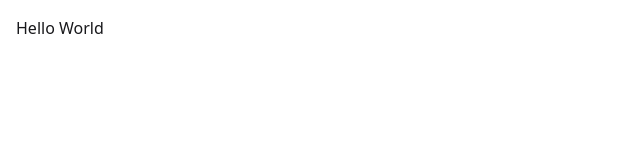
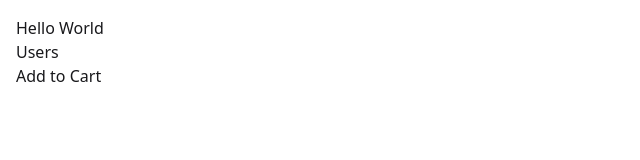
Before and after one commit to VioCodingAi/next-app, a Next.js app: page / in a window 1280 px wide. Shown: the top 160 px of the page, without its empty margins (0-640 px from the left). Built offline with nearby package versions, Linux system fonts and the light colour scheme.

Commit message:
Add ProductCard and AddToCard components; implement Users and NewUser pages

```diff
--- /dev/null
+++ b/app/components/AddToCard.tsx
@@ -0,0 +1,11 @@
+"use client";
+
+const AddToCard = () => {
+  return (
+    <div>
+      <button onClick={() => console.log("Click")}>Add to Cart</button>
+    </div>
+  );
+};
+
+export default AddToCard;
--- /dev/null
+++ b/app/components/ProductCard.tsx
@@ -0,0 +1,11 @@
+import AddToCard from "./AddToCard";
+
+const ProductCard = () => {
+  return (
+    <div>
+      <AddToCard />
+    </div>
+  );
+};
+
+export default ProductCard;
--- a/app/page.tsx
+++ b/app/page.tsx
@@ -1,7 +1,12 @@
+import Link from "next/link";
+import ProductCard from "./components/ProductCard";
+
 export default function Home() {
   return (
     <main>
       <h1>Hello World</h1>
+      <Link href="/users">Users</Link>
+      <ProductCard />
     </main>
   );
 }
--- /dev/null
+++ b/app/users/new/page.tsx
@@ -0,0 +1,5 @@
+const NewUserPage = () => {
+  return <div>NewUserPage</div>;
+};
+
+export default NewUserPage;
--- /dev/null
+++ b/app/users/page.tsx
@@ -0,0 +1,5 @@
+const UsersPage = () => {
+  return <div>UsersPage</div>;
+};
+
+export default UsersPage;
```
